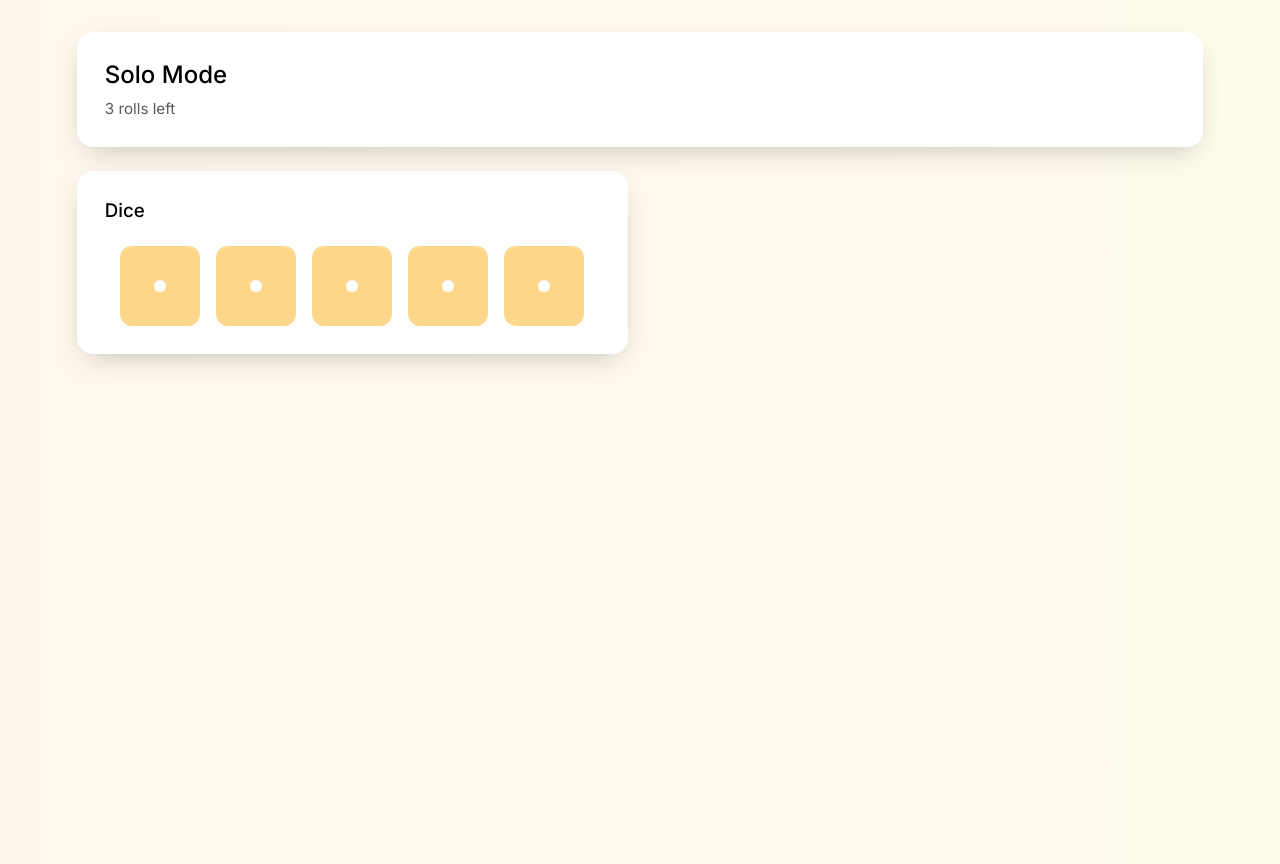
After one commit to TimourBussy/YAMSY, a PHP site: page /views/game.php in a window 1280 px wide. The commit adds this page. Run offline with PHP 8.4, Linux system fonts and the light colour scheme.

Commit message:
Dices design

```diff
--- a/src/public/css/style.css
+++ b/src/public/css/style.css
@@ -10,12 +10,13 @@
 }
 
 body {
-	height: 100vh;
+	min-height: 100vh;
+	min-height: 100dvh;
 	margin: 0;
 	display: flex;
 }
 
-body.login {
+.login {
 	align-items: center;
 	justify-content: center;
 }
@@ -240,8 +247,10 @@ a:hover {
 	font-size: 14px;
 }
 
-body.home {
+.home,
+.game {
 	min-height: 100vh;
+	min-height: 100dvh;
 	display: flex;
 	flex-direction: column;
 	max-width: 1216px;
@@ -361,8 +392,105 @@ p:not(.big) {
 	margin-bottom: 1.75rem;
 }
 
+.game .card-row,
+.game .card-col {
+	padding: 1.75rem;
+}
+
+.game .card-row .col {
+	gap: 0.5rem;
+}
+
+.game .card-row .col h2,
+.game .card-col h3 {
+	margin: 0;
+}
+
+.game .card-col {
+	gap: 2rem;
+}
+
+.dices {
+	display: flex;
+	flex-direction: center;
+	gap: 1rem;
+	width: 100%;
+	justify-content: center;
+	margin-top: -0.5rem;
+}
+
+.dice {
+	width: 80px;
+	height: 80px;
+	background-color: rgba(252, 176, 23, 0.5);
+	border-radius: 12px;
+	position: relative;
+	display: flex;
+	flex-wrap: wrap;
+}
+
+.dice span.dot {
+	width: 12px;
+	height: 12px;
+	background-color: white;
+	border-radius: 50%;
+	position: absolute;
+	opacity: 0;
+	transition: opacity 0.3s ease;
+	z-index: 1;
+}
+
+.dice .top-left {
+	top: 10%;
+	left: 10%;
+}
+.dice .top-center {
+	top: 10%;
+	left: 50%;
+	transform: translateX(-50%);
+}
+.dice .top-right {
+	top: 10%;
+	right: 10%;
+}
+
+.dice .middle-left {
+	top: 50%;
+	left: 10%;
+	transform: translateY(-50%);
+}
+.dice .middle-center {
+	top: 50%;
+	left: 50%;
+	transform: translate(-50%, -50%);
+}
+.dice .middle-right {
+	top: 50%;
+	right: 10%;
+	transform: translateY(-50%);
+}
+
+.dice .bottom-left {
+	bottom: 10%;
+	left: 10%;
+}
+.dice .bottom-center {
+	bottom: 10%;
+	left: 50%;
+	transform: translateX(-50%);
+}
+.dice .bottom-right {
+	bottom: 10%;
+	right: 10%;
+}
+
+.dice.initial .middle-center {
+	opacity: 1;
+}
+
 @media screen and (max-width: 767px) {
-	body.home {
+	.home,
+	.game {
 		padding: 1rem;
 	}
 
--- /dev/null
+++ b/src/views/game.php
@@ -0,0 +1,77 @@
+<!DOCTYPE html>
+<html lang="en">
+<?php include 'includes/head.php' ?>
+
+<body class="game">
+    <header class="card-row">
+        <div class="col">
+            <h2>Solo Mode</h2>
+            <p>3 rolls left</p>
+        </div>
+    </header>
+
+    <div class="grid">
+        <div class="card-col">
+            <h3>Dice</h3>
+            <div class="dices">
+                <div class="dice initial">
+                    <span class="dot top-left"></span>
+                    <span class="dot top-center"></span>
+                    <span class="dot top-right"></span>
+                    <span class="dot middle-left"></span>
+                    <span class="dot middle-center"></span>
+                    <span class="dot middle-right"></span>
+                    <span class="dot bottom-left"></span>
+                    <span class="dot bottom-center"></span>
+                    <span class="dot bottom-right"></span>
+                </div>
+                <div class="dice initial">
+                    <span class="dot top-left"></span>
+                    <span class="dot top-center"></span>
+                    <span class="dot top-right"></span>
+                    <span class="dot middle-left"></span>
+                    <span class="dot middle-center"></span>
+                    <span class="dot middle-right"></span>
+                    <span class="dot bottom-left"></span>
+                    <span class="dot bottom-center"></span>
+                    <span class="dot bottom-right"></span>
+                </div>
+                <div class="dice initial">
+                    <span class="dot top-left"></span>
+                    <span class="dot top-center"></span>
+                    <span class="dot top-right"></span>
+                    <span class="dot middle-left"></span>
+                    <span class="dot middle-center"></span>
+                    <span class="dot middle-right"></span>
+                    <span class="dot bottom-left"></span>
+                    <span class="dot bottom-center"></span>
+                    <span class="dot bottom-right"></span>
+                </div>
+                <div class="dice initial">
+                    <span class="dot top-left"></span>
+                    <span class="dot top-center"></span>
+                    <span class="dot top-right"></span>
+                    <span class="dot middle-left"></span>
+                    <span class="dot middle-center"></span>
+                    <span class="dot middle-right"></span>
+                    <span class="dot bottom-left"></span>
+                    <span class="dot bottom-center"></span>
+                    <span class="dot bottom-right"></span>
+                </div>
+                <div class="dice initial">
+                    <span class="dot top-left"></span>
+                    <span class="dot top-center"></span>
+                    <span class="dot top-right"></span>
+                    <span class="dot middle-left"></span>
+                    <span class="dot middle-center"></span>
+                    <span class="dot middle-right"></span>
+                    <span class="dot bottom-left"></span>
+                    <span class="dot bottom-center"></span>
+                    <span class="dot bottom-right"></span>
+                </div>
+            </div>
+        </div>
+    </div>
+</body>
+
+</html>
```
Also changed, not shown: other parts of src/public/css/style.css (+35 -7 lines), src/public/js/script.js (+14 -0 lines), src/views/home.php (+9 -2 lines), src/views/login.php (+4 -3 lines).
